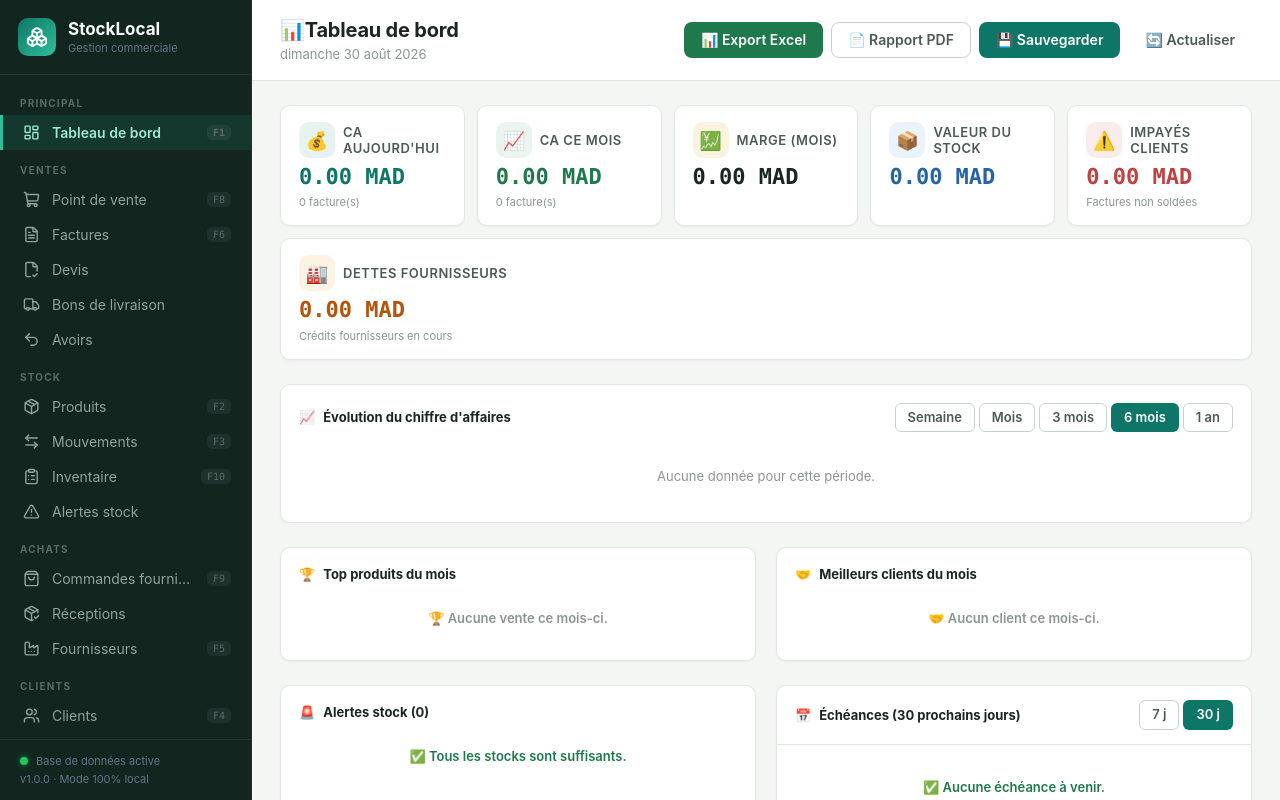
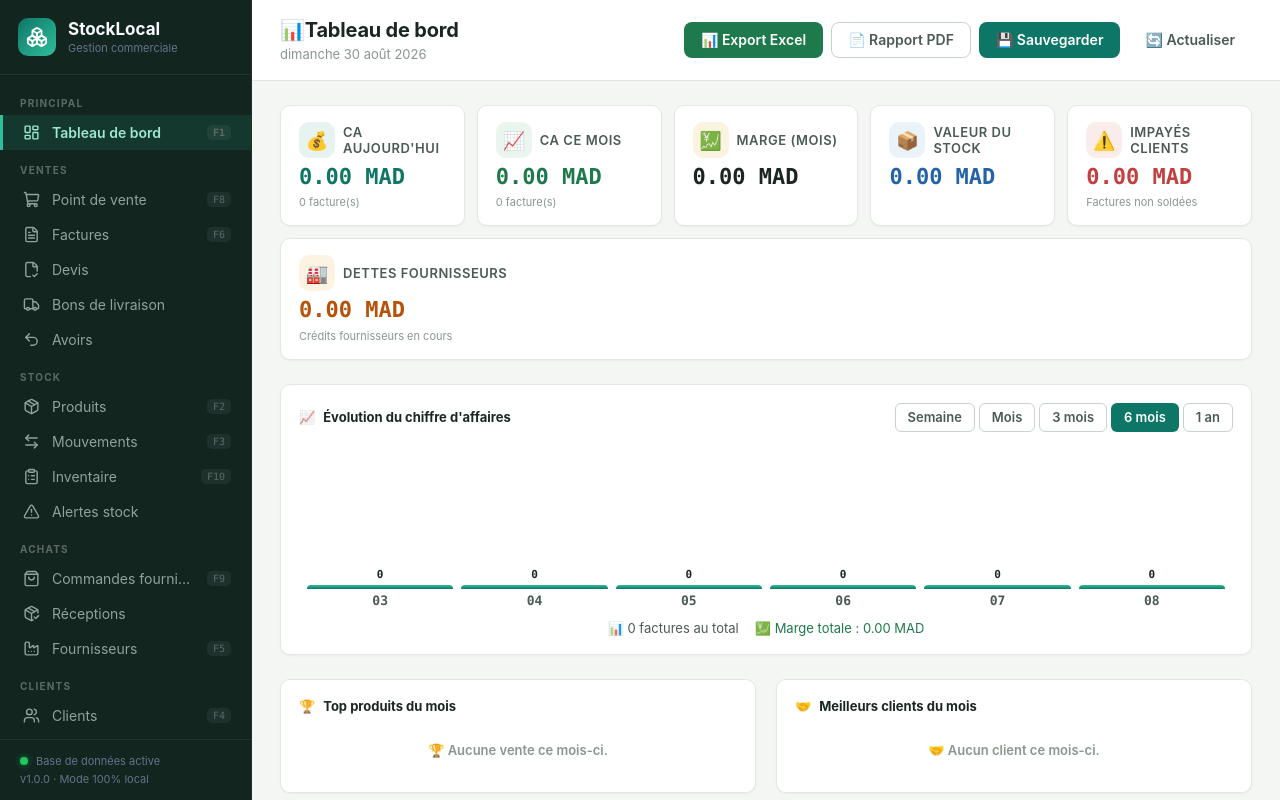
Before and after one commit to mohamedhassanain/stockLocal-gestion-desktop, a React (Vite) app: page / in a window 1280 px wide. Built offline with nearby package versions, Linux system fonts and the light colour scheme.

Commit message:
fix(dashboard): courbe CA toujours affichée - génération de toutes les barres de la période

```diff
--- a/src/pages/DashboardPage.tsx
+++ b/src/pages/DashboardPage.tsx
@@ -25,6 +25,31 @@ const RankBadge: React.FC<{ rank: number; variant?: 'primary' | 'accent' }> = ({
     {rank}
   </span>
 );
+
+/** Génère la liste complète des labels (jours ou mois) d'une période, pour que
+ *  la courbe s'affiche TOUJOURS même si certains jours/mois n'ont pas de vente. */
+function buildPeriodLabels(period: string): string[] {
+  const now = new Date();
+  const labels: string[] = [];
+  if (period === 'week') {
+    for (let i = 6; i >= 0; i--) {
+      const d = new Date(now.getFullYear(), now.getMonth(), now.getDate() - i);
+      labels.push(`${d.getFullYear()}-${String(d.getMonth() + 1).padStart(2, '0')}-${String(d.getDate()).padStart(2, '0')}`);
+    }
+  } else if (period === 'month') {
+    for (let i = 29; i >= 0; i--) {
+      const d = new Date(now.getFullYear(), now.getMonth(), now.getDate() - i);
+      labels.push(`${d.getFullYear()}-${String(d.getMonth() + 1).padStart(2, '0')}-${String(d.getDate()).padStart(2, '0')}`);
+    }
+  } else {
+    const months = period === 'year' ? 12 : period === '3months' ? 3 : 6;
+    for (let i = months - 1; i >= 0; i--) {
+      const d = new Date(now.getFullYear(), now.getMonth() - i, 1);
+      labels.push(`${d.getFullYear()}-${String(d.getMonth() + 1).padStart(2, '0')}`);
+    }
+  }
+  return labels;
+}
 
 // ─── Page Tableau de Bord ─────────────────────────────────────────────────────
 export const DashboardPage: React.FC = () => {
@@ -188,16 +213,19 @@ export const DashboardPage: React.FC = () => {
               ))}
             </div>
           </div>
-          {monthlyRevenue.length === 0 ? (
-            <div className="text-center text-sm text-muted" style={{ padding: '20px 0' }}>
-              Aucune donnée pour cette période.
-            </div>
-          ) : (
+          {(() => {
+            const labels = buildPeriodLabels(revenuePeriod);
+            const points = labels.map(label => {
+              const found = monthlyRevenue.find(m => m.label === label);
+              return { label, revenue: found?.revenue ?? 0, margin: found?.margin ?? 0, invoice_count: found?.invoice_count ?? 0 };
+            });
+            const maxRevenue = Math.max(...points.map(p => p.revenue), 1);
+            const totalInvoices = points.reduce((s, p) => s + p.invoice_count, 0);
+            const totalMargin = points.reduce((s, p) => s + p.margin, 0);
+            return (
               <>
                 <div className="flex items-center gap-2" style={{ height: 160, padding: '0 8px', alignItems: 'flex-end' }}>
-                {(() => {
-                  const maxRevenue = Math.max(...monthlyRevenue.map(m => m.revenue), 1);
-                  return monthlyRevenue.map((m) => {
+                  {points.map((m) => {
                     const heightPct = (m.revenue / maxRevenue) * 100;
                     const label = m.label.slice(5);
                     return (
@@ -207,15 +235,15 @@ export const DashboardPage: React.FC = () => {
                         <div className="money text-sm text-secondary font-semibold">{label}</div>
                       </div>
                     );
-                  });
-                })()}
+                  })}
                 </div>
                 <div className="flex gap-4 text-sm text-secondary" style={{ marginTop: 12, justifyContent: 'center' }}>
-                <span>📊 {monthlyRevenue.reduce((s, m) => s + m.invoice_count, 0)} factures au total</span>
-                <span className="text-success">💹 Marge totale : {monthlyRevenue.reduce((s, m) => s + m.margin, 0).toFixed(2)} MAD</span>
+                  <span>📊 {totalInvoices} factures au total</span>
+                  <span className="text-success">💹 Marge totale : {totalMargin.toFixed(2)} MAD</span>
                 </div>
               </>
-          )}
+            );
+          })()}
         </Card>
 
         {/* Top Produits + Top Clients */}
```
Lines whose indentation alone changed are shown as unchanged.
